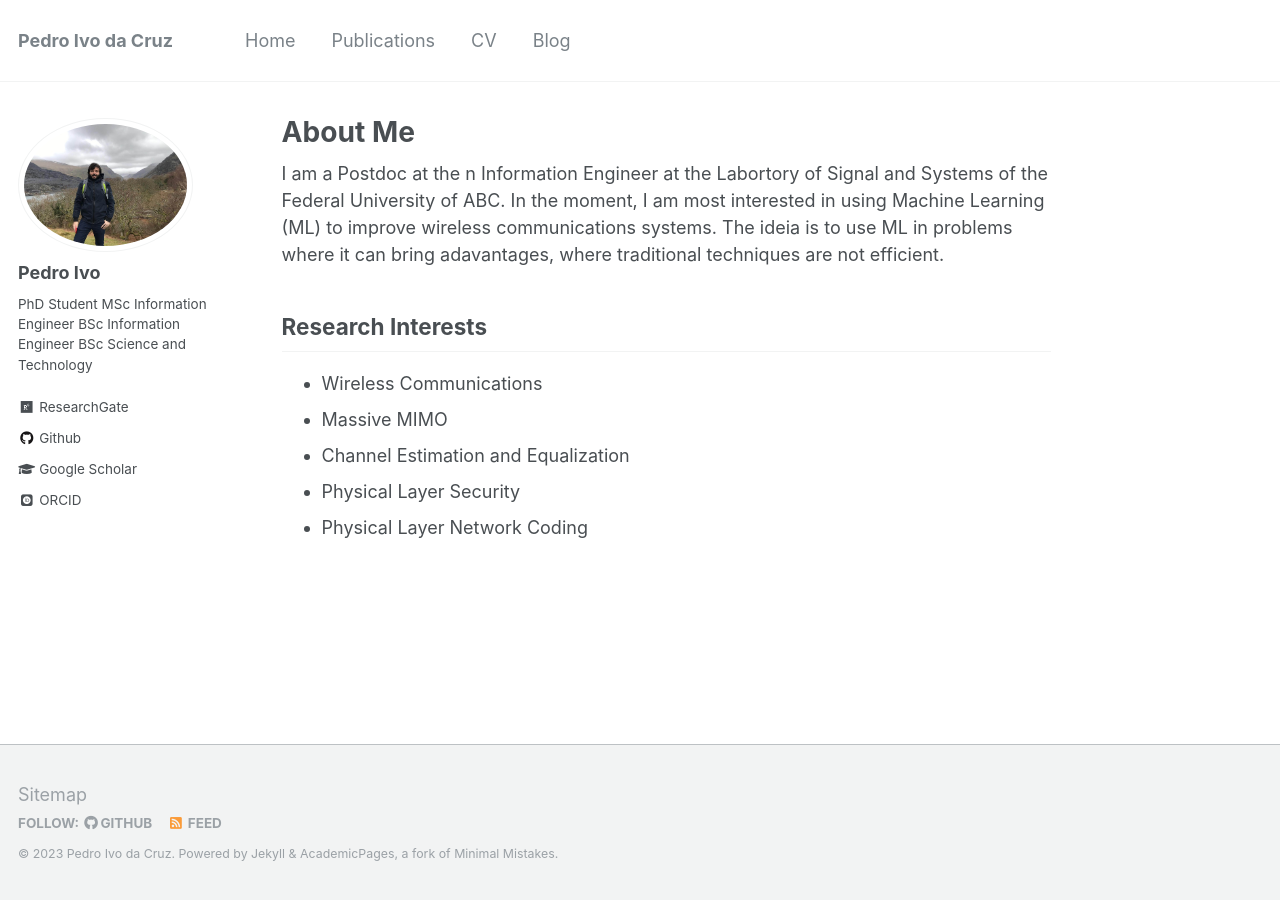
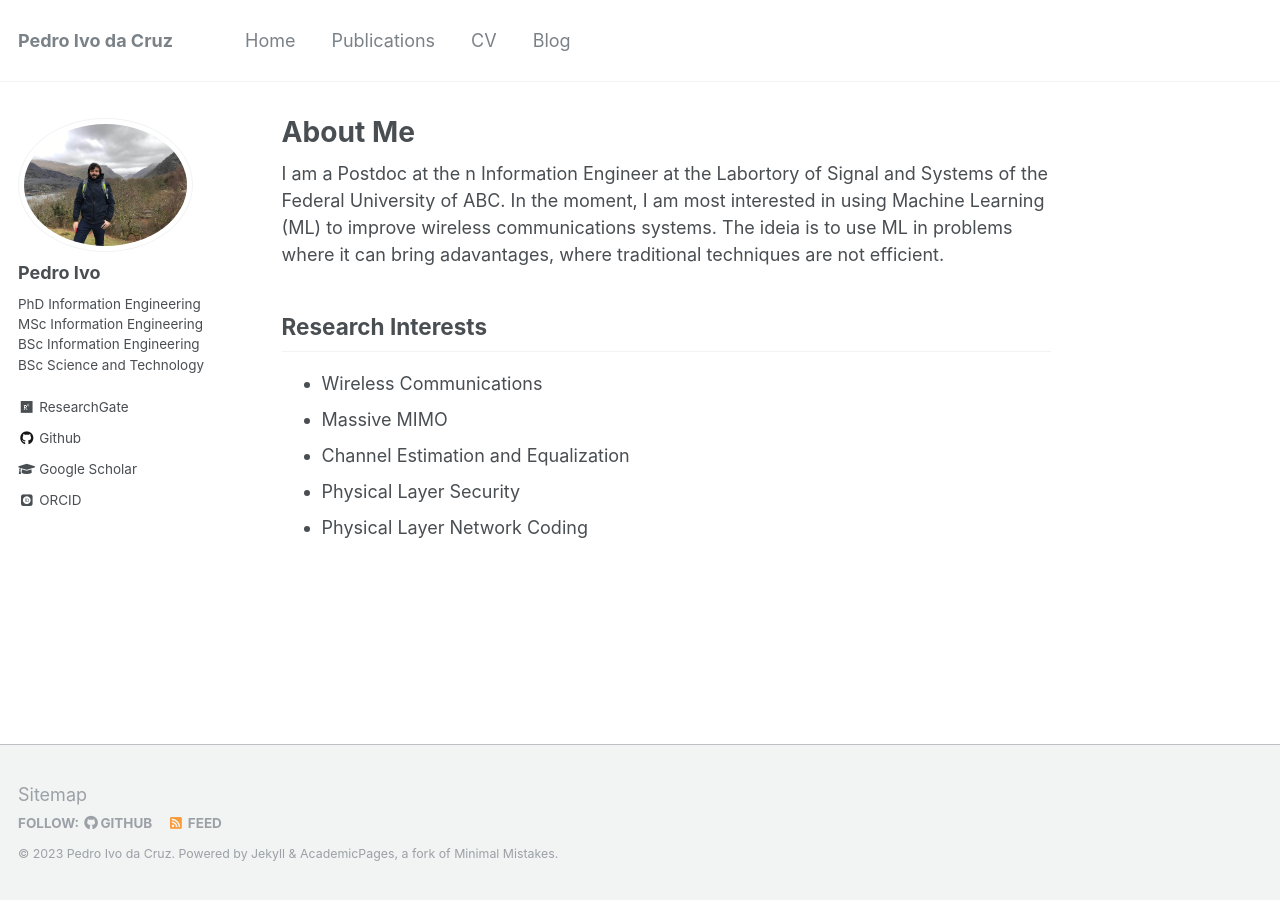
Before and after one commit to pedroidc/pedroidc.github.io, a Jekyll site: the page built from _pages/about.md, in a window 1280 px wide. Built offline with Jekyll 4.4.1, drawn with Linux system fonts in a browser that asks for light colours; some web fonts are replaced.

Commit message:
Update configurations

```diff
--- a/_config.yml
+++ b/_config.yml
@@ -10,7 +10,7 @@ locale                   : "en-US"
 title                    : "Pedro Ivo da Cruz"
 title_separator          : "-"
 name                     : &name "Pedro Ivo da Cruz"
-description              : &description "PhD Student | Information Engineer"
+description              : &description "PhD | Information Engineer"
 url                      : https://pedroidc.github.io # the base hostname & protocol for your site e.g. "https://mmistakes.github.io"
 baseurl                  : "" # the subpath of your site, e.g. "/blog"
 repository               : "pedroidc/pedroidc.github.io"
@@ -82,7 +82,7 @@ analytics:
 author:
   name             : "Pedro Ivo"
   avatar           : "pedro-bio-photo-1.jpg"
-  bio              : "PhD Student\nMSc Information Engineer\nBSc Information Engineer\nBSc Science and Technology"
+  bio              : "PhD Information Engineering\nMSc Information Engineering\nBSc Information Engineering\nBSc Science and Technology"
   location         : # "Location"
   employer         :
   pubmed           : # "https://www.ncbi.nlm.nih.gov/pubmed/?term=john+snow"
```
